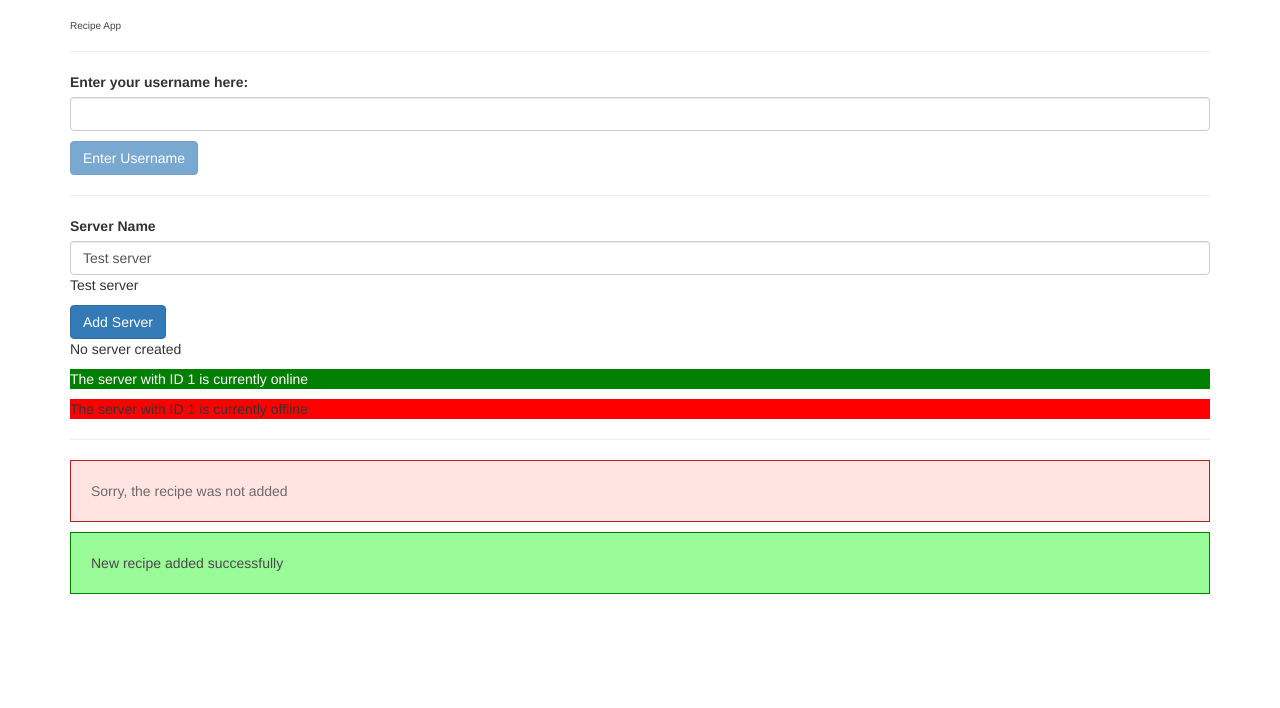
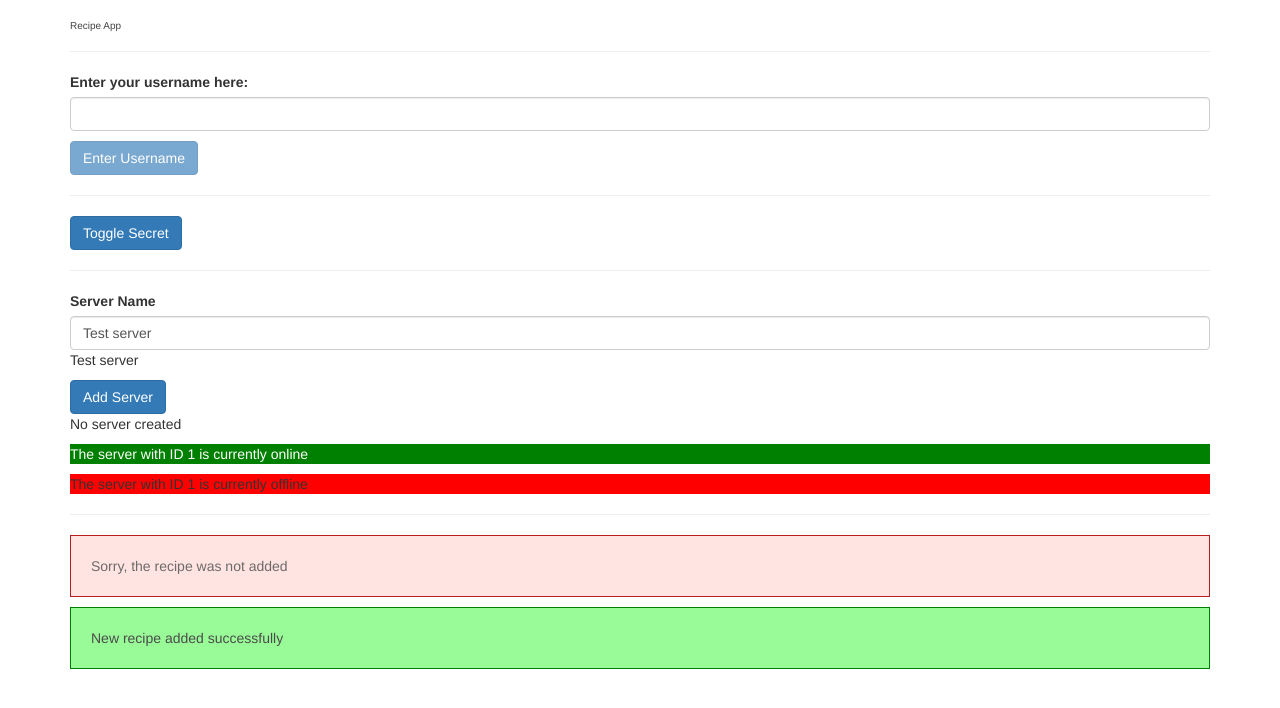
Before and after one commit to dlynnea/angular-setup, an Angular app: page / in a window 1280 px wide. Shown: the top 708 px of the page. Built offline with nearby package versions, Linux system fonts and the light colour scheme.

Commit message:
using directive ngFor to loop through and add to list of clicks on toggle

```diff
--- a/src/app/app.component.ts
+++ b/src/app/app.component.ts
@@ -7,4 +7,5 @@ import { Component } from '@angular/core';
 })
 
 export class AppComponent {
+
 }
--- a/src/app/username/username.component.css
+++ b/src/app/username/username.component.css
@@ -0,0 +1,3 @@
+.white-text {
+    color: white;
+}
--- a/src/app/username/username.component.html
+++ b/src/app/username/username.component.html
@@ -9,3 +9,16 @@
     [disabled]="!username"
     (click)="username = ''"
 >Enter Username</button>
+<hr>
+<!-- <button
+    class="btn btn-primary"
+    (click)="showSecret = !showSecret"
+>Toggle Secret</button> -->
+<button
+    class="btn btn-primary"
+    (click)="onToggleCount()"
+    >Toggle Secret</button>
+<p *ngIf="showSecret">The secret is pig</p>
+<p *ngFor="let logItem of log"
+    [ngStyle]="{backgroundColor: logItem >= 5 ? 'aqua' : 'transparent'}"
+    [ngClass]="{'white-text' : logItem >= 5}">{{ logItem }}</p>
--- a/src/app/username/username.component.ts
+++ b/src/app/username/username.component.ts
@@ -9,6 +9,13 @@ import { Component } from '@angular/core';
 export class UsernameComponent {
     username = '';
     creationUser = 'No user created';
+    showSecret = false;
+    log = [];
+
+    onToggleCount() {
+        this.showSecret = !this.showSecret;
+        this.log.push(this.log.length + 1);
+    }
 
     onCreateUser() {
         this.creationUser = 'Your username has been created!';
@@ -17,4 +24,8 @@ export class UsernameComponent {
     onUsername() {
         this.username = (<HTMLInputElement>event.target).value;
     }
+
+    onClick() {
+
+    }
 }
```
